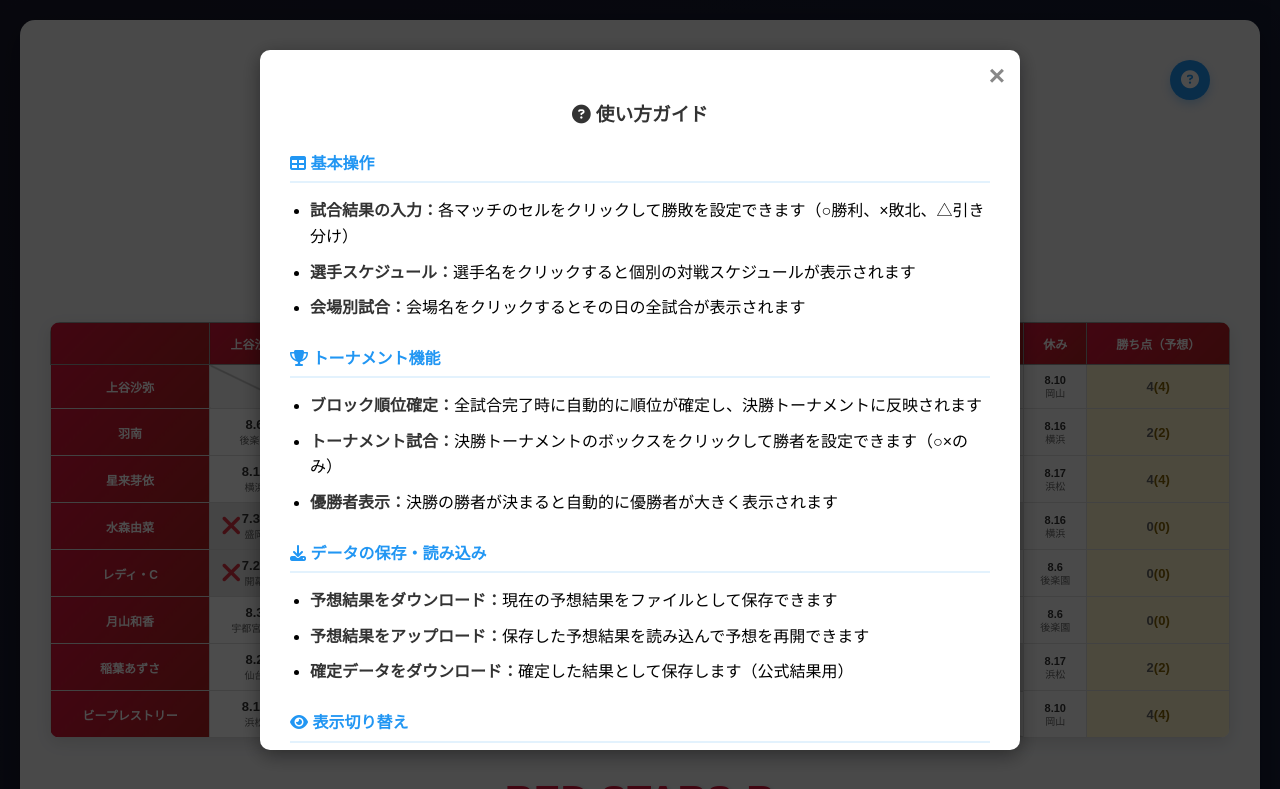
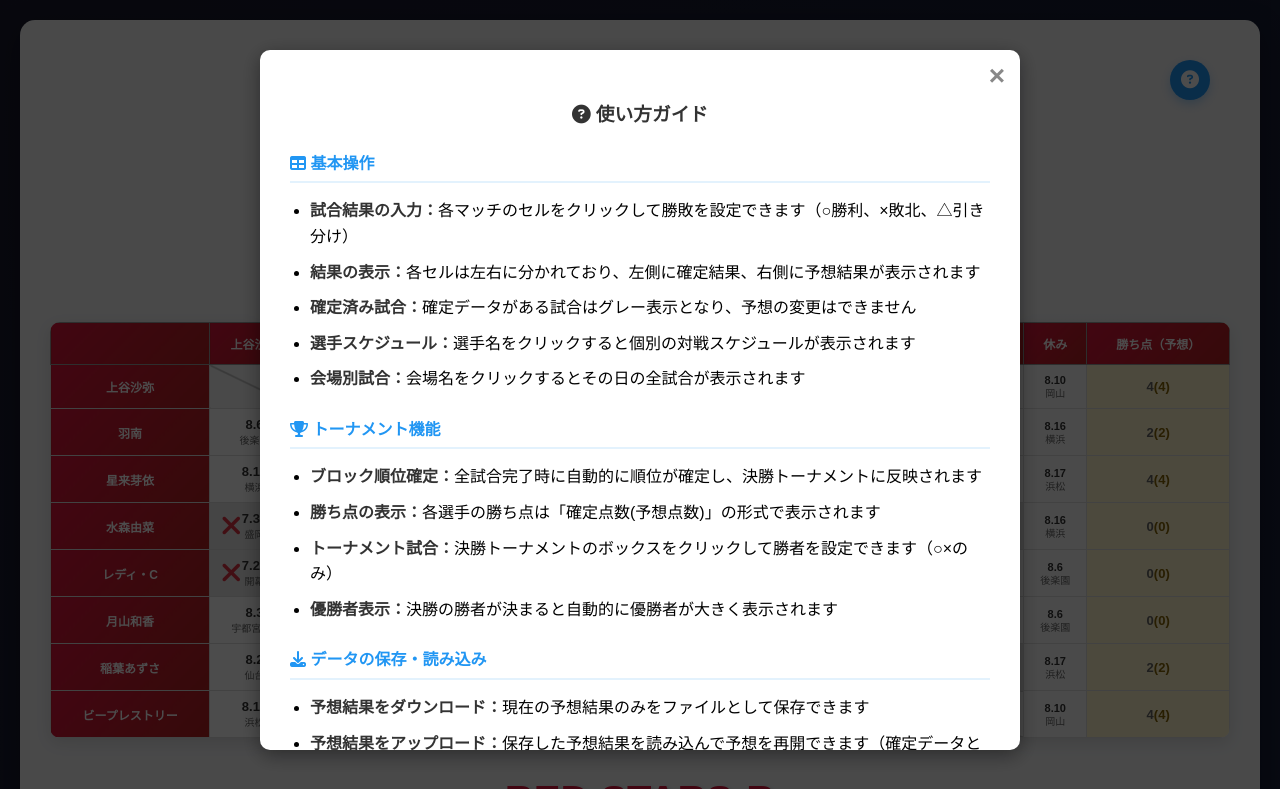
Before and after one commit to nakawankuma/5star2025Evaluation, a website: page index.html in a window 1280 px wide. Both pictures are taken after a click on the button "使い方". Shown: the top 789 px of the page. Drawn offline with Linux system fonts and the light colour scheme.

Commit message:
ヘルプの更新

```diff
--- a/index.html
+++ b/index.html
@@ -917,6 +917,8 @@
                 <h4><i class="fa-solid fa-table"></i> 基本操作</h4>
                 <ul>
                     <li><strong>試合結果の入力：</strong>各マッチのセルをクリックして勝敗を設定できます（○勝利、×敗北、△引き分け）</li>
+                    <li><strong>結果の表示：</strong>各セルは左右に分かれており、左側に確定結果、右側に予想結果が表示されます</li>
+                    <li><strong>確定済み試合：</strong>確定データがある試合はグレー表示となり、予想の変更はできません</li>
                     <li><strong>選手スケジュール：</strong>選手名をクリックすると個別の対戦スケジュールが表示されます</li>
                     <li><strong>会場別試合：</strong>会場名をクリックするとその日の全試合が表示されます</li>
                 </ul>
@@ -924,15 +926,17 @@
                 <h4><i class="fa-solid fa-trophy"></i> トーナメント機能</h4>
                 <ul>
                     <li><strong>ブロック順位確定：</strong>全試合完了時に自動的に順位が確定し、決勝トーナメントに反映されます</li>
+                    <li><strong>勝ち点の表示：</strong>各選手の勝ち点は「確定点数(予想点数)」の形式で表示されます</li>
                     <li><strong>トーナメント試合：</strong>決勝トーナメントのボックスをクリックして勝者を設定できます（○×のみ）</li>
                     <li><strong>優勝者表示：</strong>決勝の勝者が決まると自動的に優勝者が大きく表示されます</li>
                 </ul>
 
                 <h4><i class="fa-solid fa-download"></i> データの保存・読み込み</h4>
                 <ul>
-                    <li><strong>予想結果をダウンロード：</strong>現在の予想結果をファイルとして保存できます</li>
-                    <li><strong>予想結果をアップロード：</strong>保存した予想結果を読み込んで予想を再開できます</li>
-                    <li><strong>確定データをダウンロード：</strong>確定した結果として保存します（公式結果用）</li>
+                    <li><strong>予想結果をダウンロード：</strong>現在の予想結果のみをファイルとして保存できます</li>
+                    <li><strong>予想結果をアップロード：</strong>保存した予想結果を読み込んで予想を再開できます（確定データとは別に管理されます）</li>
+                    <li><strong>確定データをダウンロード：</strong>現在の全結果を確定データとして保存します（公式結果用）</li>
+                    <li><strong>データの表示：</strong>予想データと確定データは自動的に区別され、確定データは左側、予想データは右側に表示されます</li>
                 </ul>
 
                 <h4><i class="fa-solid fa-eye"></i> 表示切り替え</h4>
@@ -944,8 +948,9 @@
                 <h4><i class="fa-solid fa-info-circle"></i> 補足情報</h4>
                 <ul>
                     <li>このサイトはファンサイトです。正式な情報は<a href="https://wwr-stardom.com/5stargp/" target="_blank" style="color: #2196F3;">スターダム公式サイト</a>をご確認ください</li>
-                    <li>予想データはブラウザのローカルストレージには保存されません。必要に応じてダウンロード機能をご利用ください</li>
-                    <li>確定済みの結果は変更できません（グレー表示）</li>
+                    <li>予想データと確定データは完全に分離されており、ブラウザのローカルストレージには保存されません。必要に応じてダウンロード機能をご利用ください</li>
+                    <li>確定データがある試合は予想の変更ができません（グレー表示）</li>
+                    <li>確定データと予想データが両方ある場合、左側に確定結果、右側に予想結果が並んで表示され、予想の的中率を確認できます</li>
                 </ul>
             </div>
         </div>
```
